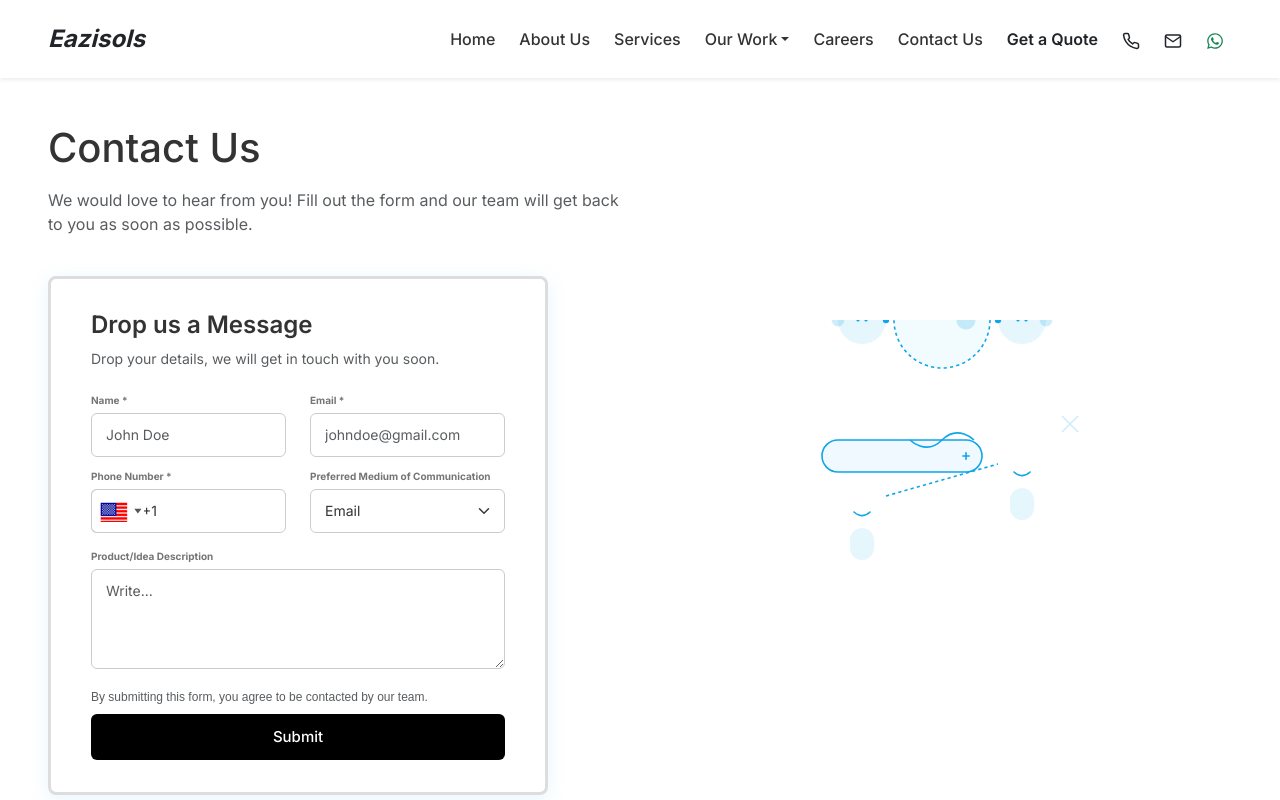
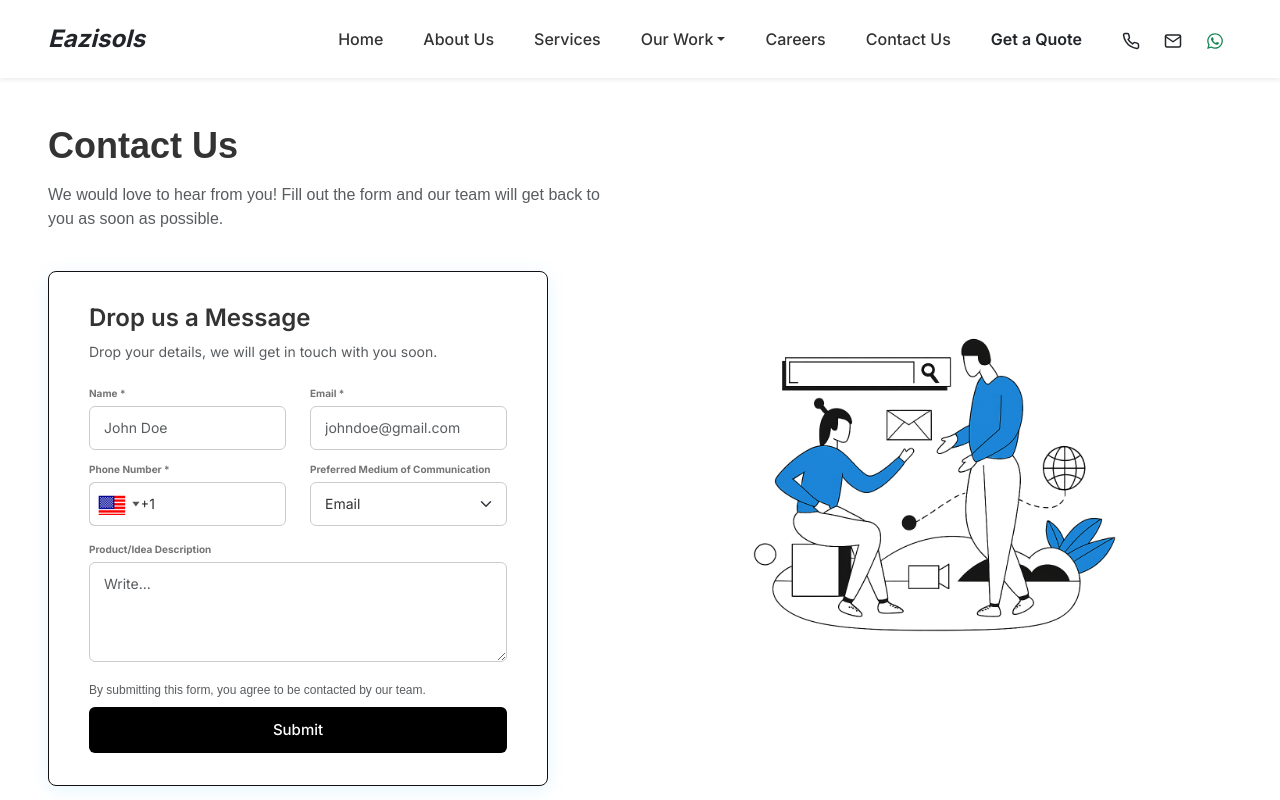
Before and after one commit to eazisols-asad/eazisols_frontend, a Next.js app: page /contact in a window 1280 px wide. Shown: the top 800 px of the page. Built offline with nearby package versions, Linux system fonts and the light colour scheme.

Commit message:
add trasition
change styling of navbar and icons of stats

```diff
--- a/src/app/components/Navbar.js
+++ b/src/app/components/Navbar.js
@@ -24,7 +24,7 @@ export default function NavigationBar() {
           <Navbar.Toggle aria-controls="basic-navbar-nav" />
 
           <Navbar.Collapse id="basic-navbar-nav">
-            <Nav className="ms-auto align-items-center gap-2">
+            <Nav className="ms-auto align-items-center gap-4">
               <Nav.Link as={Link} href="/">
                 Home
               </Nav.Link>
@@ -58,6 +58,7 @@ export default function NavigationBar() {
               </Nav.Link>
 
               {/* ✅ Buttons with icons */}
+              <Nav className=" align-items-center gap-2 icon-nav">
               <Nav.Link
                 href="tel:+1234567890"
                 className="icon-button text-dark"
@@ -81,6 +82,7 @@ export default function NavigationBar() {
               >
                 <FaWhatsapp size={18} />
               </Nav.Link>
+              </Nav>
             </Nav>
           </Navbar.Collapse>
         </Container>
--- a/src/app/contact/page.js
+++ b/src/app/contact/page.js
@@ -1,10 +1,10 @@
-import ContactForm from '../components/ContactForm';
-import Image from 'next/image';
-import contactIllustration from '../../../public/contact-illustration.svg';
+import ContactForm from "../components/ContactForm";
+import Image from "next/image";
+import intouch from "@/app/assets/intouch.png";
 
 export const metadata = {
-  title: 'Contact Us | Eazisols',
-  description: 'Get in touch with Eazisols for your next project or inquiry.',
+  title: "Contact Us | Eazisols",
+  description: "Get in touch with Eazisols for your next project or inquiry.",
 };
 
 export default function ContactPage() {
@@ -12,12 +12,22 @@ export default function ContactPage() {
     <section className="container py-5">
       <div className="row align-items-center">
         <div className="col-md-6 mb-4 mb-md-0">
-          <h1 className="mb-3">Contact Us</h1>
-          <p className="mb-4 text-muted">We would love to hear from you! Fill out the form and our team will get back to you as soon as possible.</p>
+          <h1 className="main-heading mb-3">Contact Us</h1>
+          <p className="body-text mb-4 text-muted">
+            We would love to hear from you! Fill out the form and our team will
+            get back to you as soon as possible.
+          </p>
+
           <ContactForm buttonText="Sending..." />
         </div>
         <div className="col-md-6 text-center">
-          <Image src={contactIllustration} alt="Contact Illustration" width={400} height={400} style={{maxWidth: '100%', height: 'auto'}} />
+          <Image
+            src={intouch}
+            alt="Contact Illustration"
+            width={400}
+            height={400}
+            style={{ maxWidth: "100%", height: "auto" }}
+          />
         </div>
       </div>
     </section>
--- a/src/app/globals.css
+++ b/src/app/globals.css
@@ -73,15 +73,13 @@ img {
   }
 }
 
-/* Main content styles */
+
 .main-content {
   padding-top: 76px;
-  /* Height of navbar */
   min-height: calc(100vh - 76px);
   width: 100%;
 }
 
-/* Container styles for consistent padding */
 @media (min-width: 768px) {
   .container {
     padding: 0 2rem;
@@ -94,7 +92,6 @@ img {
   }
 }
 
-/* Utility classes */
 .section-padding {
   padding: 4rem 0;
 }
@@ -182,9 +179,6 @@ img {
   transition: color 0.3s ease;
 }
 
-/* .stat-card:hover .stat-number {
-  color: #007bff !important;
-} */
 
 /* Logo Grid Styles */
 
@@ -247,7 +241,7 @@ img {
 }
 
 .custom-navbar .btn {
-  font-size: 14px;
+  font-size: 10px;
   padding: 6px 12px;
   border-radius: 6px;
   transition: all 0.3s ease;
@@ -257,11 +251,35 @@ img {
   opacity: 0.9;
 }
 
+.navbar-nav .nav-link {
+  position: relative;
+  transition: all 0.4s ease;
+  border-radius: 15px;
+  overflow: hidden;
+  z-index: 1;
+}
+
+.navbar-nav .nav-link::before {
+  content: '';
+  position: absolute;
+  top: 0;
+  left: -100%;
+  width: 100%;
+  height: 100%;
+  background-color: #7bd3e2;
+  transition: left 0.4s ease;
+  z-index: -1;
+  border-radius: 15px;
+}
+
+.navbar-nav .nav-link:hover::before {
+  left: 0;
+}
+
 .navbar-nav .nav-link:hover {
-  background-color: #7bd3e2;
+  background-color: #9de0eb;
   color: inherit !important;
-  transition: background-color 0.3s ease;
-  border-radius: 20px;
+  border-radius: 15px;
 }
 
 .icon-button:hover {
@@ -270,8 +288,17 @@ img {
   padding: 6px;
   transition: background-color 0.3s ease;
 }
-
-
+@media (max-width: 576px) {
+  .icon-nav {
+    flex-direction: row;
+    justify-content: center !important;
+    align-items: center;
+    gap: 20px;
+  }
+  .icon-button {
+    padding: 8px;
+  }
+}
 
  .contact-form-box {
   max-width: 500px;
@@ -281,7 +308,7 @@ img {
     margin-left: 0;
   padding: 32px 40px;
   background-color: #fff;
-  border: 3px solid #DDDDDD;
+  border: 1px solid #111111;
   border-radius: 12px;
   font-size: 14px;
   font-weight: 400;
@@ -293,7 +320,7 @@ img {
   .contact-form-box {
     width: 100%;
     max-width: 100%;
-    margin: 20px 16px;
+   margin: 20px auto;
     padding: 24px;
   }
 }
@@ -1053,3 +1080,16 @@ footer ul {
 footer hr {
   border-color: #333;
 }
+
+/* ContactPage.css */
+
+.main-heading {
+  font-size: 36px;
+  font-weight: 700;
+  font-family: 'DM Sans', sans-serif;
+}
+.body-text {
+  font-size: 16px;
+  font-weight: 400;
+  font-family: 'DM Sans', sans-serif;
+}
```
Also changed, not shown: src/app/components/StatsSection.js (+5 -29 lines).
